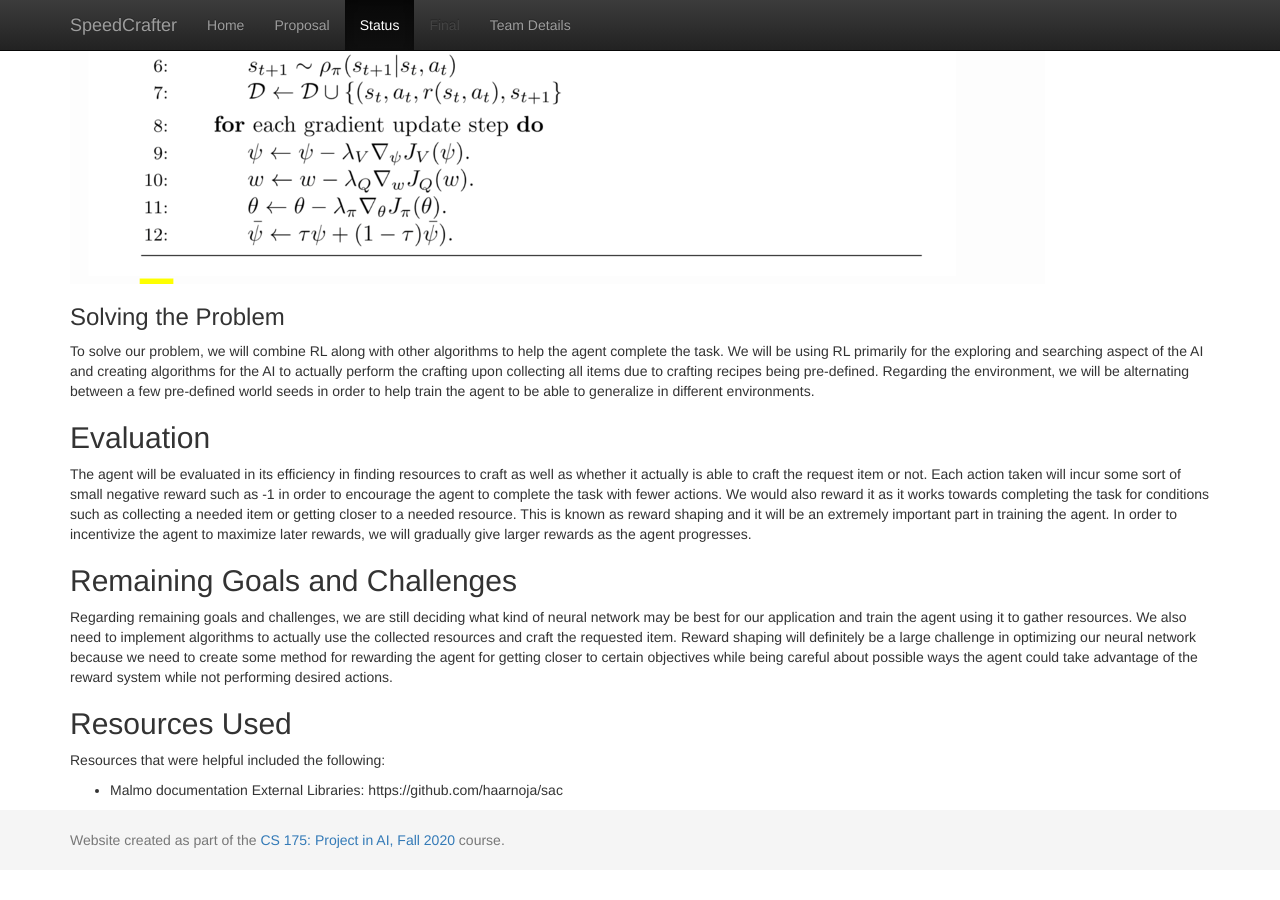
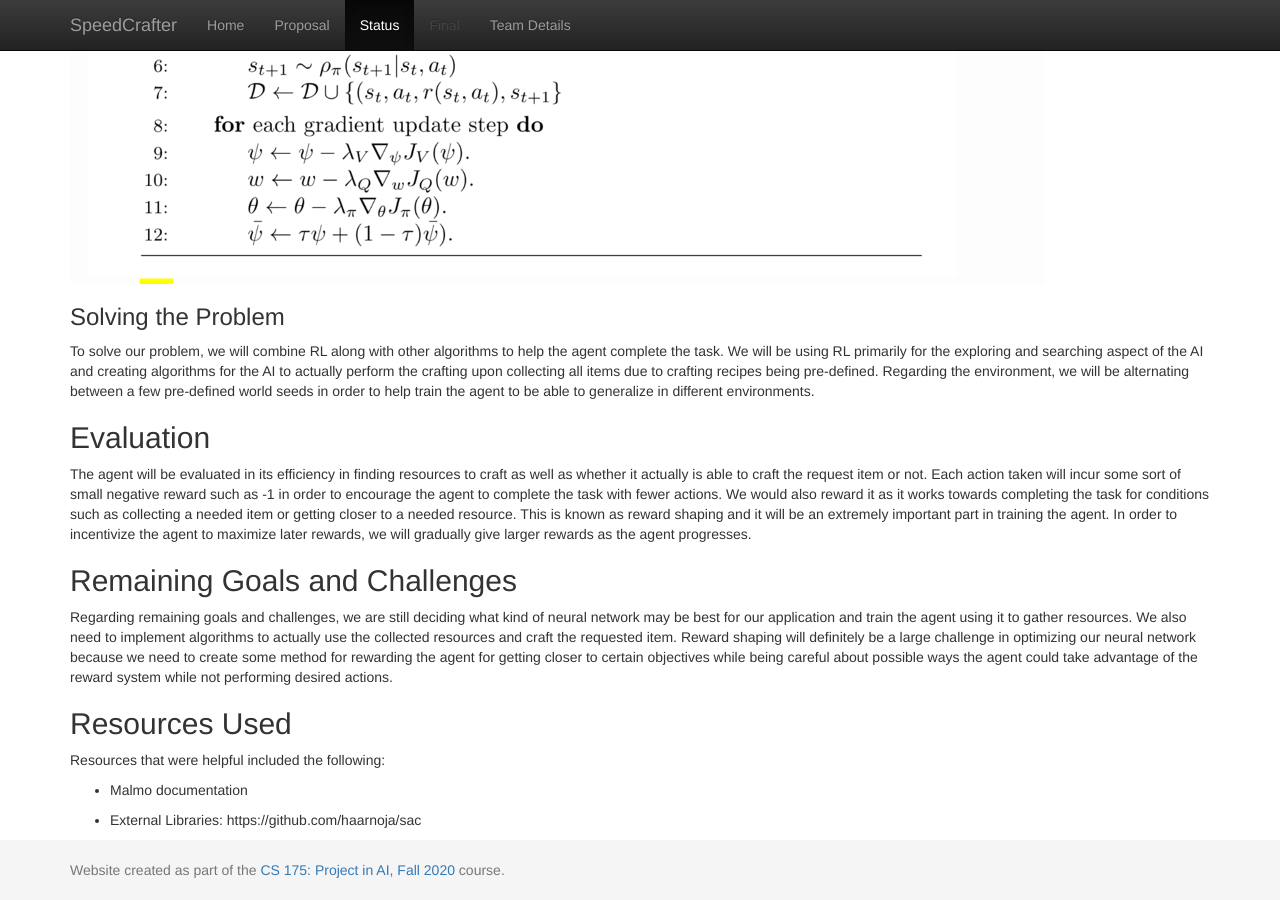
Before and after one commit to jhnguyen521/SpeedCrafter, a Jekyll site: the page built from docs/status.md, in a window 1280 px wide and 900 px high, scrolled down 1950 px. Built offline with Jekyll 4.4.1, drawn with Linux system fonts in a browser that asks for light colours; before the commit the page ends 2820 px from its top, so only the background shows below that.

Commit message:
fixed minor formatting issue

```diff
--- a/docs/status.md
+++ b/docs/status.md
@@ -56,5 +56,6 @@ Regarding remaining goals and challenges, we are still deciding what kind of neu
 ## Resources Used
 Resources that were helpful included the following:
 * Malmo documentation
-External Libraries:
+
+* External Libraries:
 https://github.com/haarnoja/sac
```
